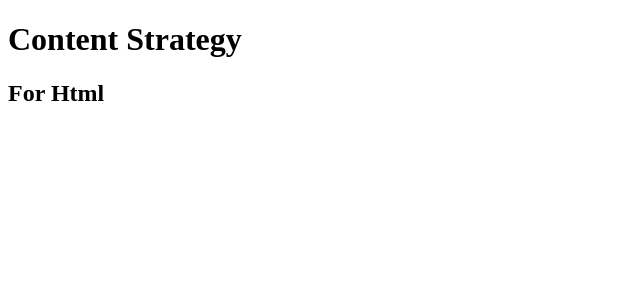
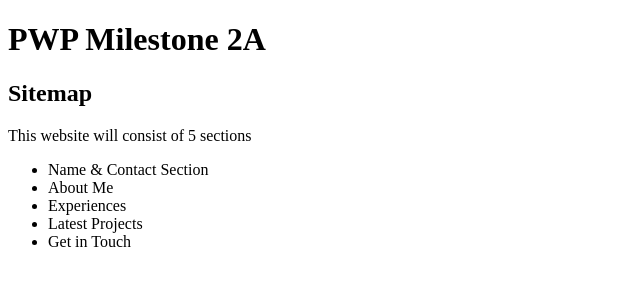
Before and after one commit to gsandoval49/pwp, a PHP site: page /documentation/milestone-2a.php in a window 1280 px wide. Shown: the top 300 px of the page, without its empty margins (0-640 px from the left). Run offline with PHP 8.4, Linux system fonts and the light colour scheme.

Commit message:
sections for sitemap and text incorporated

```diff
--- a/public_html/documentation/milestone-2a.php
+++ b/public_html/documentation/milestone-2a.php
@@ -3,19 +3,26 @@
     <head>
         <meta charset="utf-8"/ >
 
-        <title>Content strategy</title>
+        <title>PWP Milestone 2a</title>
     </head>
     <!--main body begins-->
     <body>
     <header>
         <h1>
-            Content Strategy
+            PWP Milestone 2A
         </h1>
         <div class="container">
             <h2>
-                For Html
+                Sitemap
             </h2>
-            <p></p>
+            <p>This website will consist of 5 sections</p>
+            <ul>
+                <li>Name &  Contact Section</li>
+                <li>About Me</li>
+                <li>Experiences</li>
+                <li>Latest Projects</li>
+                <li>Get in Touch</li>
+            </ul>
         </div>
     </header>
     <main>
```
